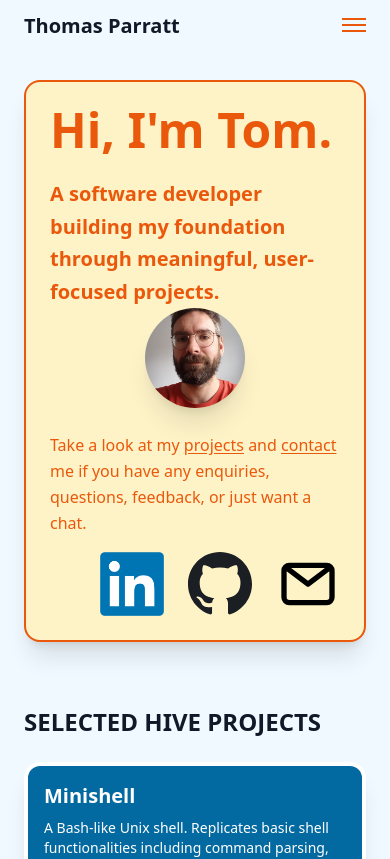
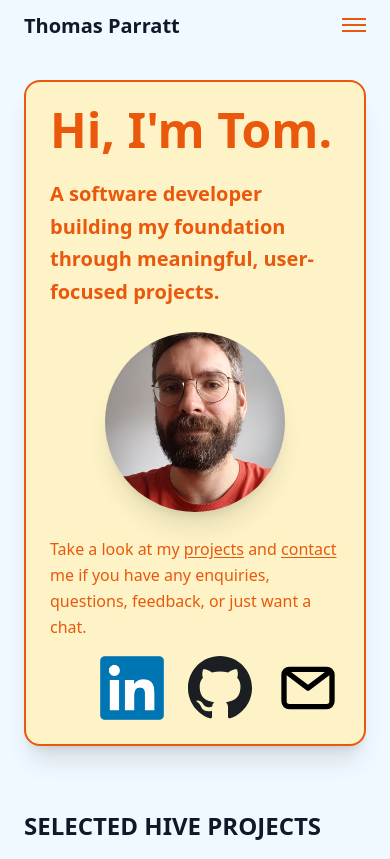
Before and after one commit to ThomasParratt/portfolio, a React (Vite) app: page / in a window 390 px wide. Shown: the top 859 px of the page. Built offline with nearby package versions, Linux system fonts and the light colour scheme.

Commit message:
changed photo size on small screens

```diff
--- a/src/components/Home.jsx
+++ b/src/components/Home.jsx
@@ -56,9 +56,9 @@ export default function Home() {
                                 src={me}
                                 alt="Tom"
                                 className="
-                                    w-[100px] h-[100px] sm:w-[180px] sm:h-[180px]
+                                    w-[180px] h-[180px]
                                     object-cover rounded-full shadow-xl cursor-pointer
-                                    mx-auto mb-6
+                                    mx-auto mb-6 mt-6
                                     lg:absolute lg:top-1/2 lg:left-1/2 lg:-translate-x-1/2 lg:-translate-y-1/2
                                 "
                                 onClick={handleShowPong}
```
